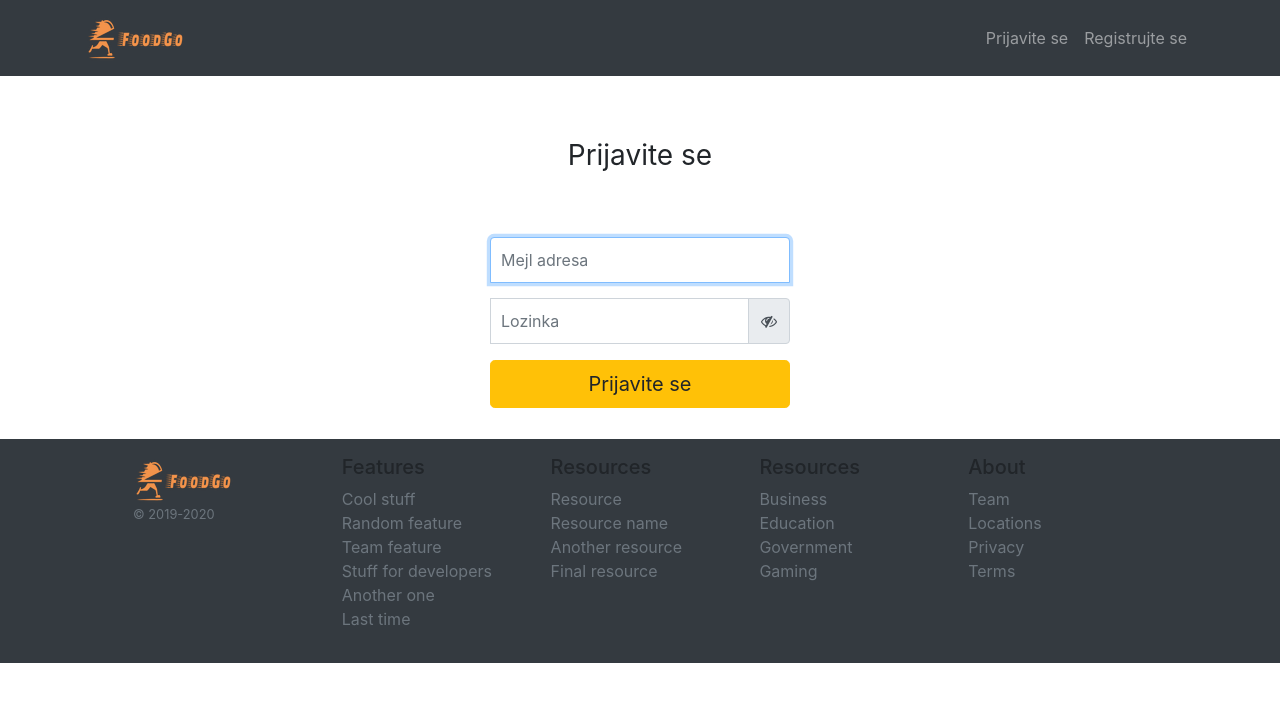
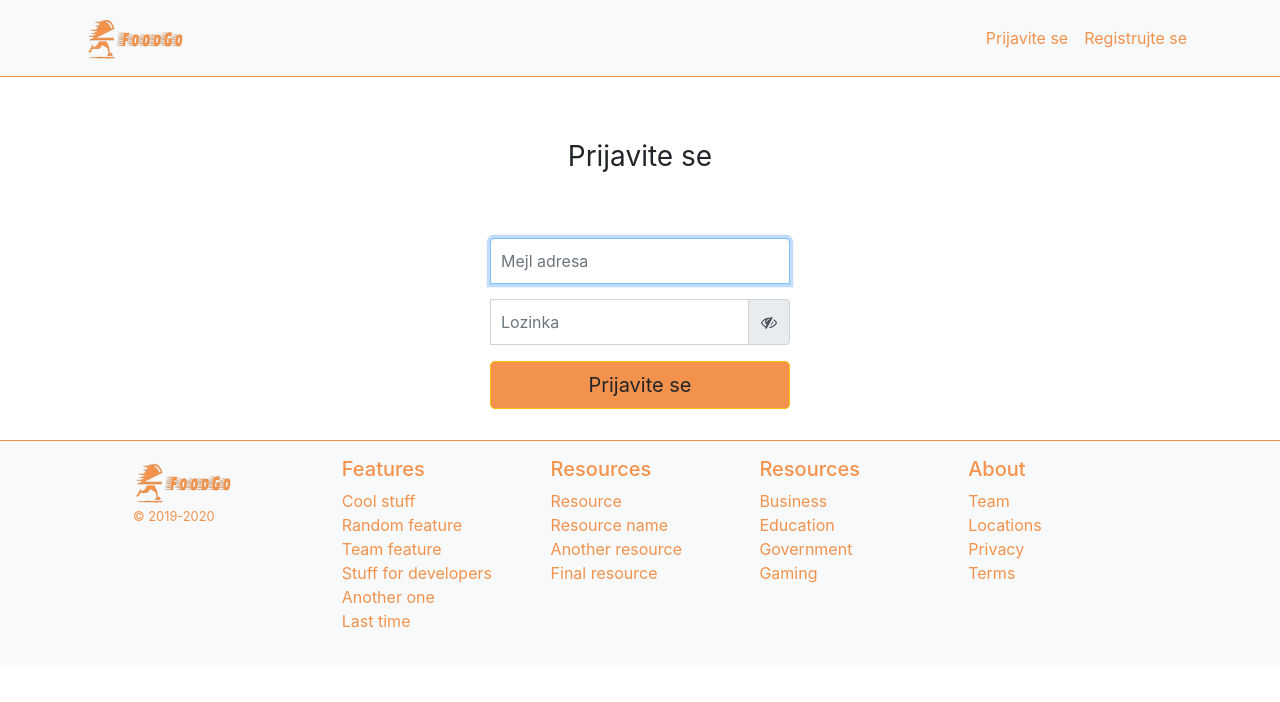
Before and after one commit to mmbond/FoodGo, an Angular app in the folder frontend/: page /login in a window 1280 px wide. Shown: the top 702 px of the page. Built offline with nearby package versions, Linux system fonts and the light colour scheme.

Commit message:
navar,footer light with orange as logo, restaurant changed text

```diff
--- a/frontend/src/app/components/footer/footer.component.html
+++ b/frontend/src/app/components/footer/footer.component.html
@@ -1,4 +1,4 @@
-<footer class="footer navbar-dark bg-dark py-3">
+<footer class="footer navbar-light bg-light py-3">
   <div class="container">
     <div class="row px-md-5">
       <div class="col-12 col-md">
--- a/frontend/src/app/components/footer/footer.component.sass
+++ b/frontend/src/app/components/footer/footer.component.sass
@@ -0,0 +1,6 @@
+footer
+    border-top : 1px solid #F3924C
+
+
+h5, .text-muted
+    color: #F3924C !important
--- a/frontend/src/app/components/header/header.component.html
+++ b/frontend/src/app/components/header/header.component.html
@@ -1,4 +1,4 @@
-<nav class="navbar navbar-expand-lg navbar-dark bg-dark box-shadow">
+<nav class="navbar navbar-expand-lg navbar-light bg-light box-shadow">
   <div class="container">
     <a class="navbar-brand" href="">
       <img src="/assets/logo.png" width="100" height="50" alt="FoodGo">
--- a/frontend/src/app/components/header/header.component.sass
+++ b/frontend/src/app/components/header/header.component.sass
@@ -0,0 +1,5 @@
+nav
+    border-bottom : 1px solid #F3924C
+
+nav .navbar-nav li a
+    color: #F3924C !important
--- a/frontend/src/app/components/login/login.component.sass
+++ b/frontend/src/app/components/login/login.component.sass
@@ -27,3 +27,9 @@
 
 .form-control.ng-touched.ng-invalid
     border-color: #dc3545
+
+.btn-warning
+    background-color: #F3924C
+
+.btn-warning:hover
+    background-color: #eb6f1d
--- a/frontend/src/app/components/register/register.component.sass
+++ b/frontend/src/app/components/register/register.component.sass
@@ -19,3 +19,9 @@
 
 .ng-invalid:not(form)
     border-left: 5px solid #a94442
+
+.btn-warning
+    background-color: #F3924C
+
+.btn-warning:hover
+    background-color: #eb6f1d
--- a/frontend/src/app/components/restaurant/restaurant.component.html
+++ b/frontend/src/app/components/restaurant/restaurant.component.html
@@ -3,8 +3,8 @@
   <section class="jumbotron text-center section-bg">
     <div class="container">
       <h1 class="jumbotron-heading">FoodGo</h1>
-      <p class="lead text-white">Dobijanje omiljene hrane više je nego što vam je život olakšan. Kada naručujete kod FoodGo-a,<br/>
-         pomažete hiljadama marljivih restorana i kurira da zarade za život.</p>
+      <p class="lead text-white">Dobijanje omiljene hrane više je nego što vam je život olakšan. Kada naručujete preko FoodGo-a,<br/>
+         uštedeli ste energiju i vreme i ujedno pomažete restoranima i kuririma da unaprede svoje usluge.</p>
       <!-- <p>
         <a href="#" class="btn btn-primary my-2">Main call to action</a>
         <a href="#" class="btn btn-secondary my-2">Secondary action</a>
--- a/frontend/src/app/components/restaurant/restaurant.component.sass
+++ b/frontend/src/app/components/restaurant/restaurant.component.sass
@@ -15,8 +15,11 @@ a.link:hover
 
 
 .foodgo-tooltip .tooltip-inner
-      background-color: orange
+      background-color: #F3924C
       font-size: 125%
 
 .foodgo-tooltip .arrow::before
-      border-top-color: orange
+      border-top-color: #F3924C
+
+h1
+    color: #F3924C !important
--- a/frontend/src/app/components/scroll/scroll.component.sass
+++ b/frontend/src/app/components/scroll/scroll.component.sass
@@ -16,4 +16,4 @@
     padding: .25em
     width: 60px
     height: 60px
-    background-color: #ffa500
+    background-color: #F3924C
```
